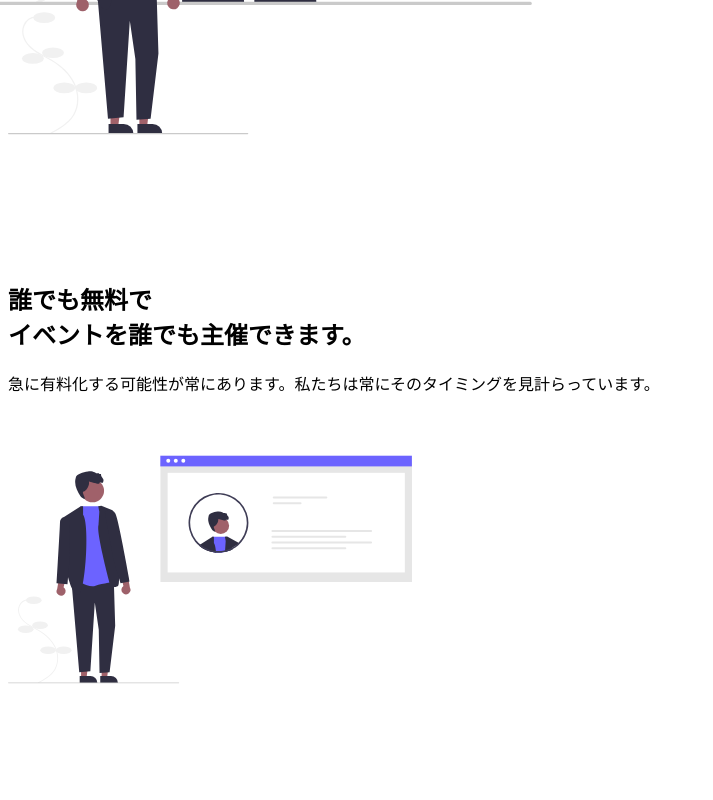
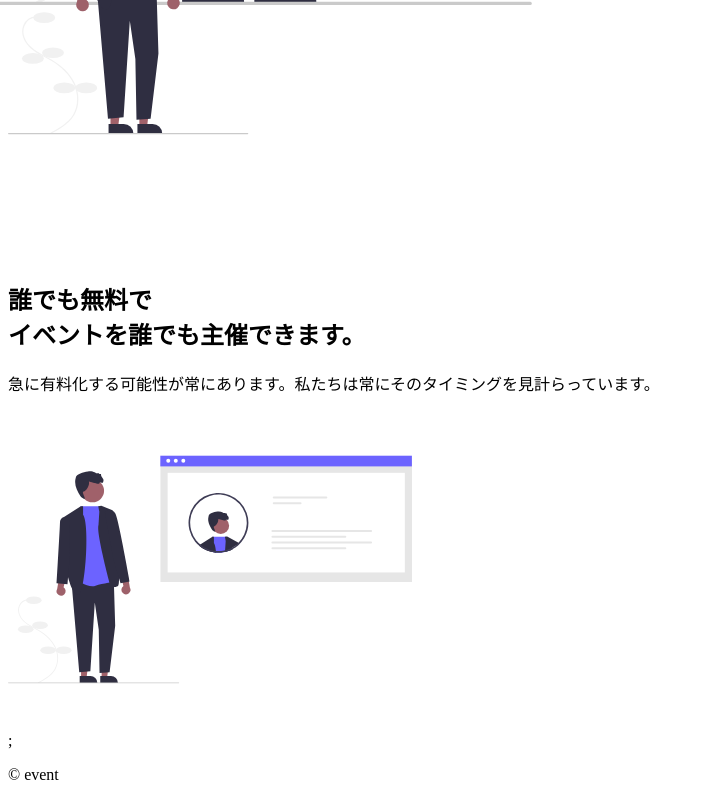
Before and after one commit to h2tomohiro/my-app, a Next.js app: page / in a window 1280 px wide. Shown: the part 795-1595 px from the top of the page, without its empty margins (0-713 px from the left). Before the commit the page ends 1535 px from the top, so only its background shows below. Built offline with nearby package versions, Linux system fonts and the light colour scheme.

Commit message:
Add footer

```diff
--- a/pages/_app.tsx
+++ b/pages/_app.tsx
@@ -1,7 +1,16 @@
 import "tailwindcss/tailwind.css";
 
 const MyApp = ({ Component, pageProps }) => {
-  return <Component {...pageProps} />;
+  return (
+    <>
+      <Component {...pageProps} />;
+      <footer className="border-t">
+        <div className="container">
+          <p>&copy; event</p>
+        </div>
+      </footer>
+    </>
+  );
 };
 
 export default MyApp;
```
